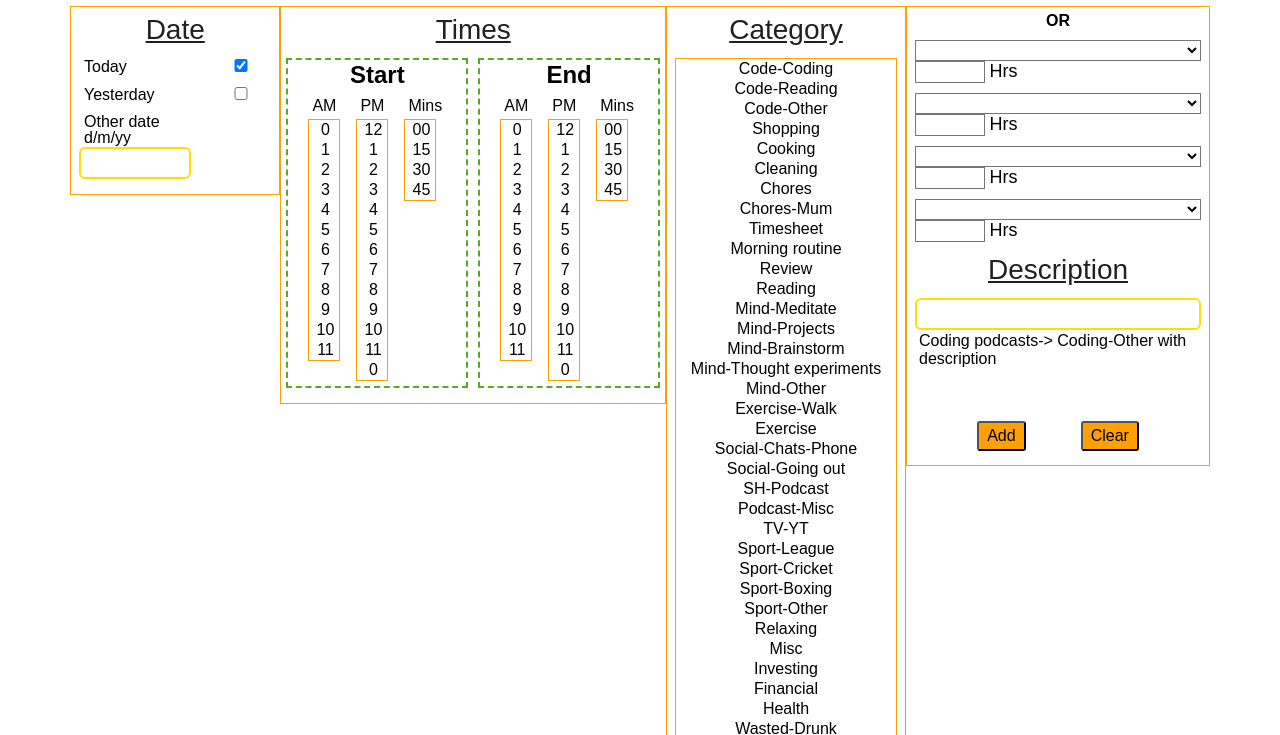
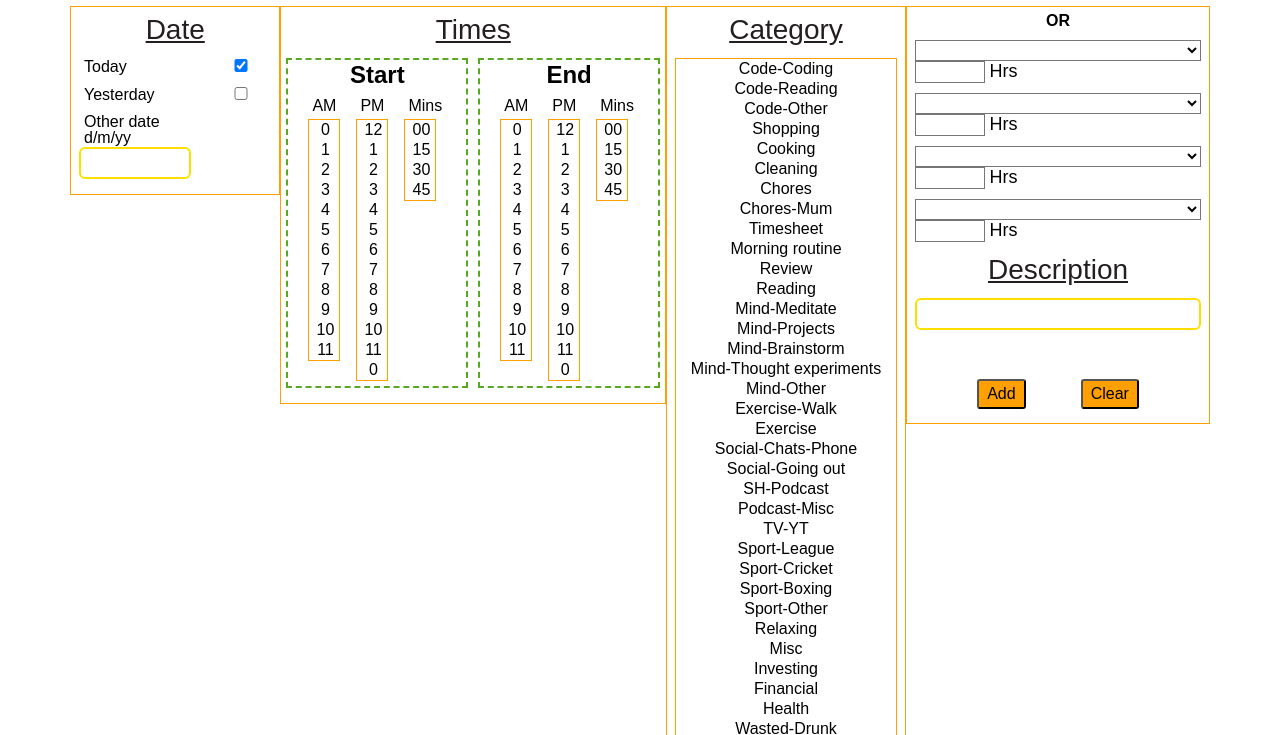
Before and after one commit to chrisjwaddell/time-logger, a website: page index.html in a window 1280 px wide. Shown: the part 65-800 px from the top of the page. Drawn offline with nearby package versions, Linux system fonts and the light colour scheme.

Commit message:
README.md added

```diff
--- a/index.html
+++ b/index.html
@@ -217,7 +217,6 @@
                         <h2>Description</h2>
                         <div class="field">
                             <input type="text" class="o-layout--left e-input--primary description-input" tabindex="11">
-                            <p>Coding podcasts-> Coding-Other with description</p>
                         </div>
 
                         <div class="btns">
```
Also changed, not shown: README.md (added).
